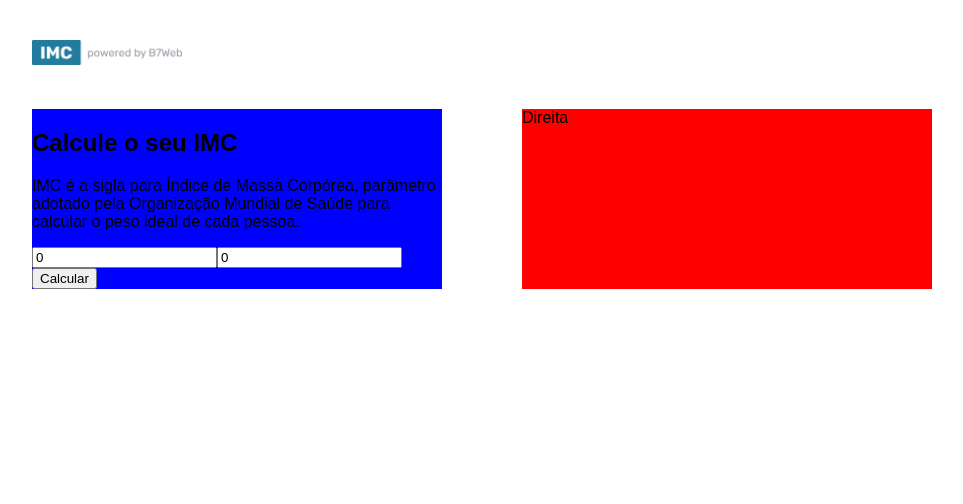
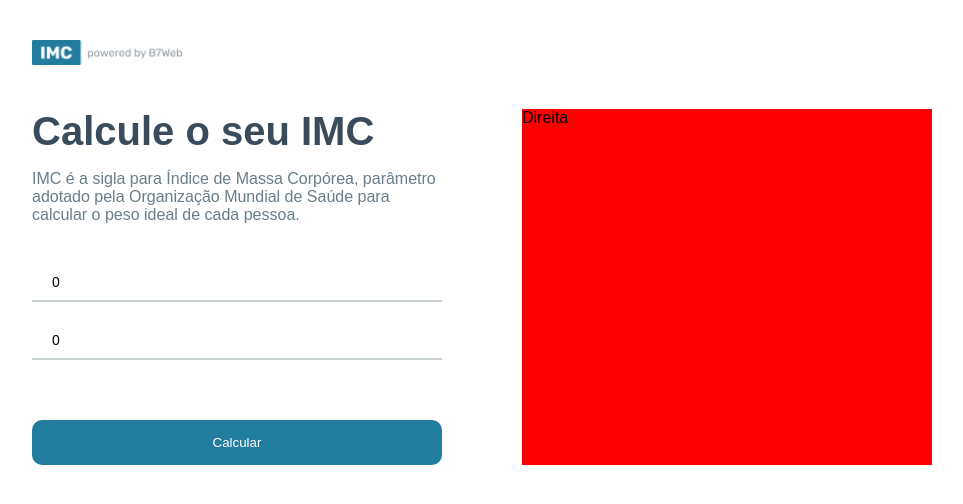
Before and after one commit to luanfcampos/react-calc-imc, a React (Create React App) app: page / in a window 1280 px wide. Shown: the top 504 px of the page, without its empty margins (158-1121 px from the left). Built offline with nearby package versions, Linux system fonts and the light colour scheme.

Commit message:
leftside styles

```diff
--- a/src/App.module.css
+++ b/src/App.module.css
@@ -26,9 +26,41 @@ body {
     flex: 1;
 }
 
-.container .leftSide {
-    background-color: blue;
+.container .leftSide h1{
+    margin: 0;
+    font-size: 40px;
+    color: #3a4b5b;
 }
+.container .leftSide p{
+    font-size: 16px;
+    margin-bottom: 40px;
+    color: #6a7d88;
+}
+.container .leftSide input{
+    width: 100%;
+    border: 0;
+    border-bottom: 2px solid rgba(150, 163, 171, .5);
+    padding: 10px 20px;
+    margin-bottom: 20px;
+    font-size: 14px;
+    outline: 0;
+}
+.container .leftSide button{
+    background-color: #227c9d;
+    color: #fff;
+    border: 0;
+    border-radius: 10px;
+    padding: 15px 0;
+    width: 100%;
+    cursor: pointer;
+    margin-top: 40px;
+    transition: all ease ,5;
+}
+.container .leftSide button:hover{
+   opacity: 0.8;
+}
+
+
 
 .container .rightSide {
     background-color: red;
```
